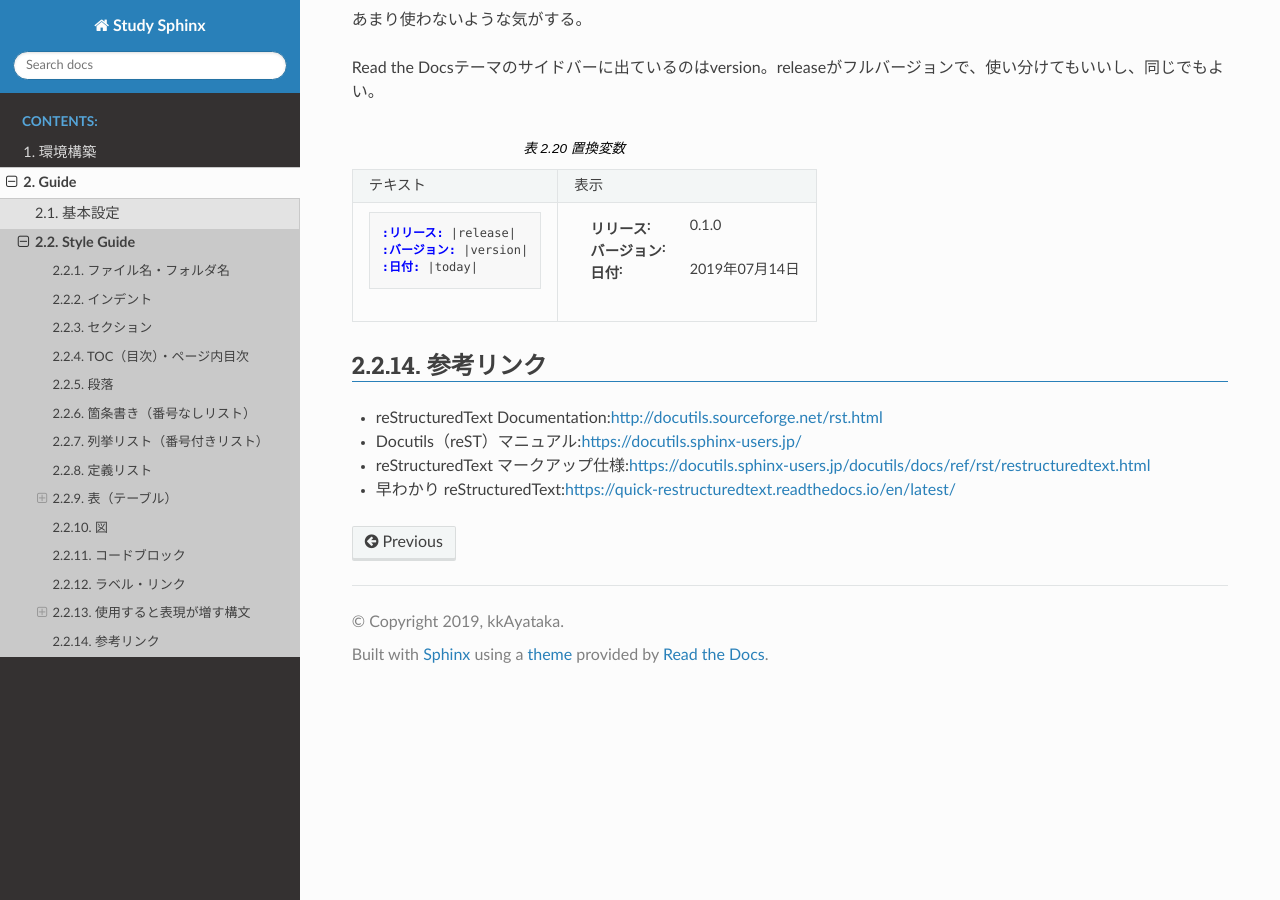
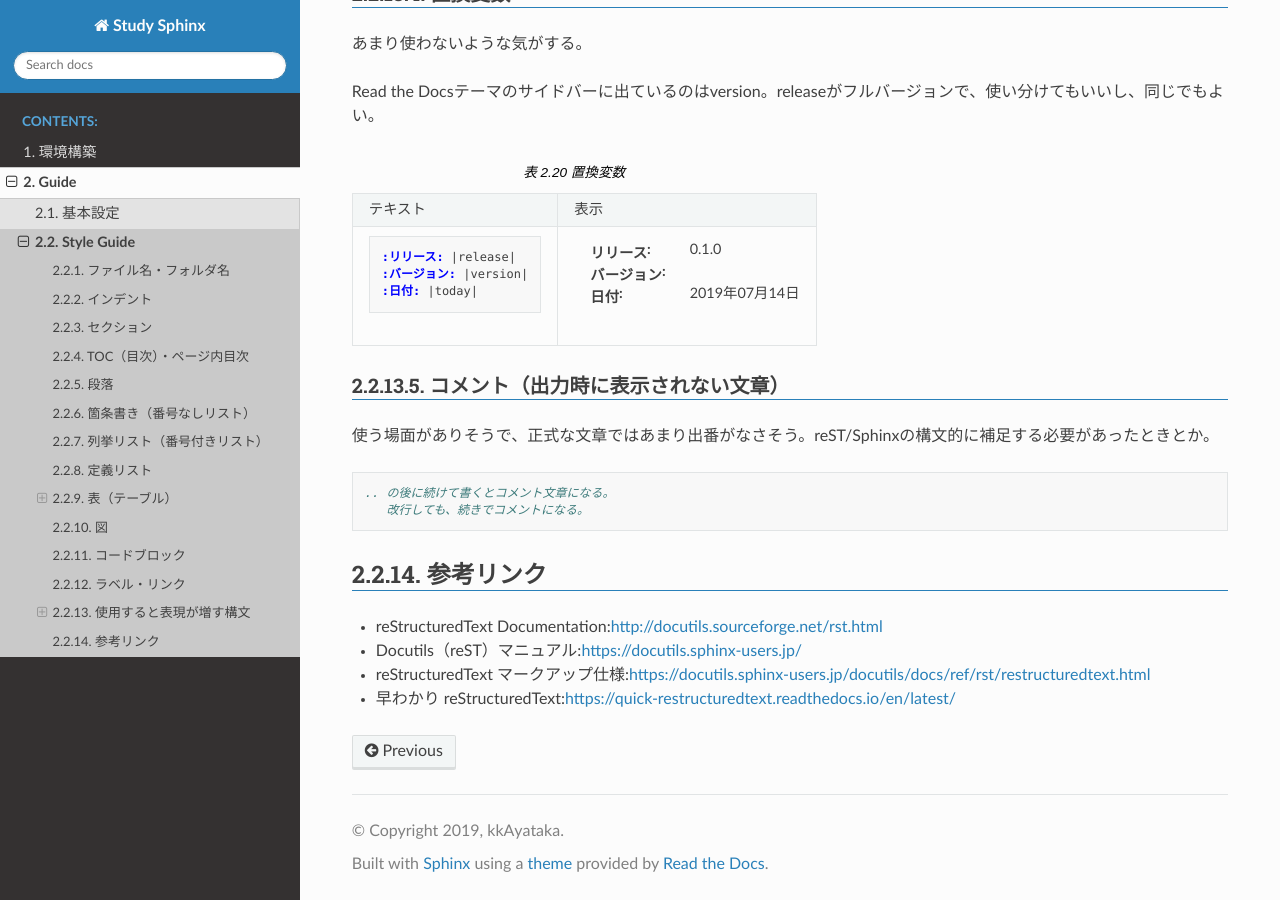
Before and after one commit to kkAyataka/study-sphinx, a Sphinx documentation site: the page built from doc/guide/style-guide.rst, in a window 1280 px wide and 900 px high, scrolled down 9849 px. Built offline with Sphinx 7.4.7 and the Read the Docs theme 2.0.0, drawn with Linux system fonts in a browser that asks for light colours.

Commit message:
Write about comment

```diff
--- a/doc/guide/style-guide.rst
+++ b/doc/guide/style-guide.rst
@@ -355,6 +355,18 @@
      - .. include:: style-sample/replace-var.txt
 
 
+コメント（出力時に表示されない文章）
+--------------------------------------------------------------------------------
+
+使う場面がありそうで、正式な文章ではあまり出番がなさそう。
+reST/Sphinxの構文的に補足する必要があったときとか。
+
+.. code-block:: rst
+
+   .. の後に続けて書くとコメント文章になる。
+      改行しても、続きでコメントになる。
+
+
 参考リンク
 ================================================================================
 
```
